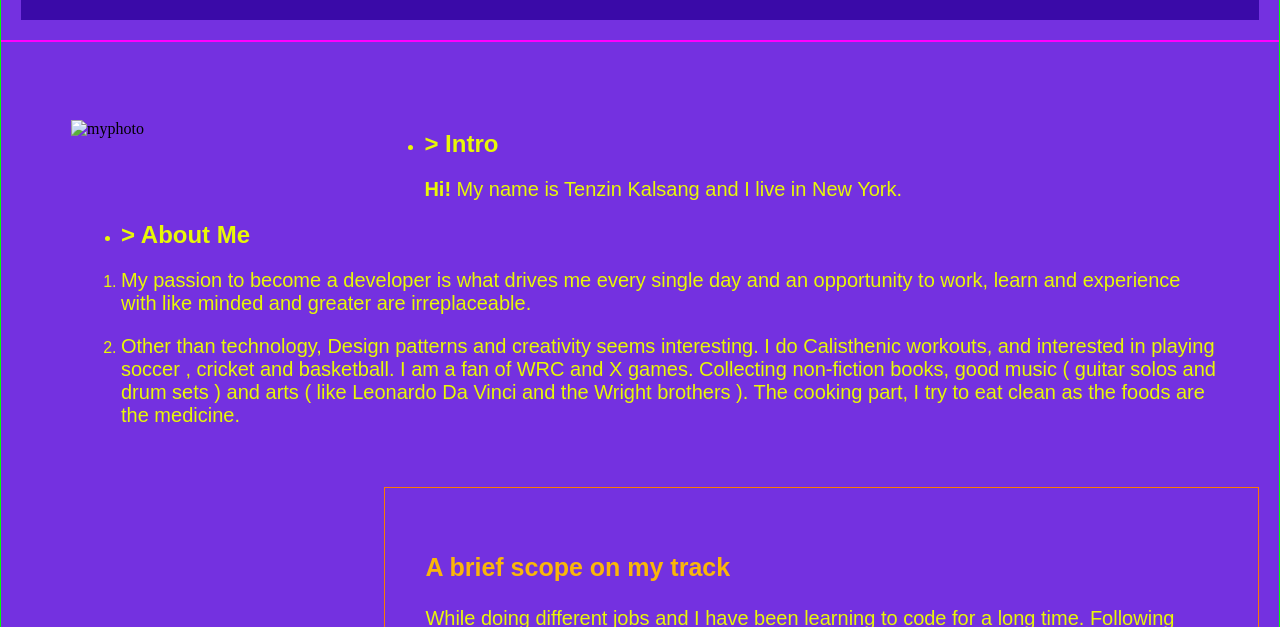
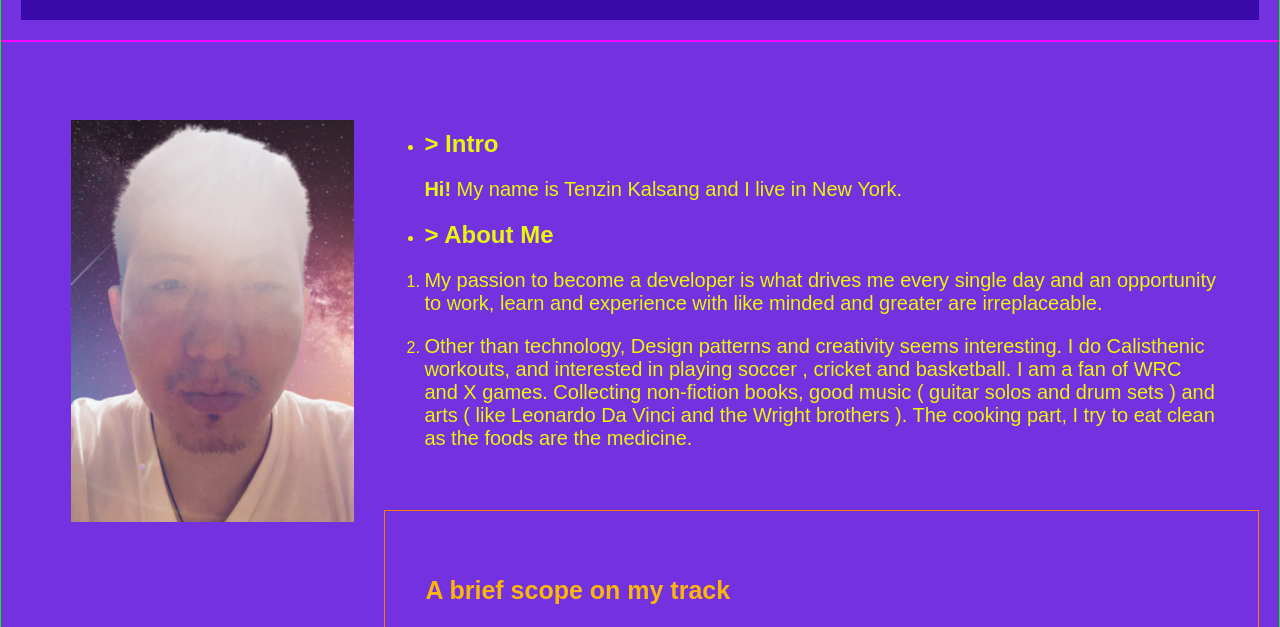
Before and after one commit to Tenzin-Kalsang/Gobi, a plain HTML site: page index.html in a window 1280 px wide. Shown: the part 169-796 px from the top of the page. Drawn offline with Linux system fonts and the light colour scheme; a script that the page names is missing.

Commit message:
Update index.html

```diff
--- a/index.html
+++ b/index.html
@@ -18,7 +18,7 @@
 <hr>
                       <!-- image is excluded from the <main> as it was colliding with <section> for margin and padding-->
 
-    <img src="./imagex/img.jpg" alt="myphoto" target="_blank" >
+    <img src="img.jpg" alt="myphoto" target="_blank" >
 
 
 <main class="main">
```
